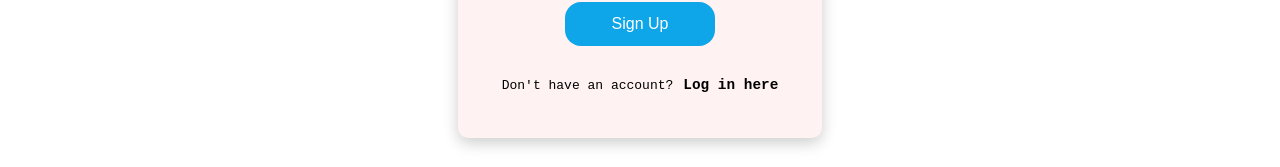
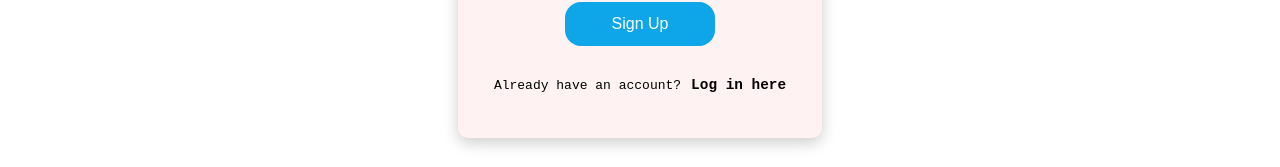
Before and after one commit to Event-Management-System-SVFC/EventManagementSystemFrontend, an Angular app: page /register in a window 1280 px wide. Shown: the part 549-716 px from the top of the page. Built offline with nearby package versions, Linux system fonts and the light colour scheme.

Commit message:
changes in app module

```diff
--- a/src/app/app.component.html
+++ b/src/app/app.component.html
@@ -17,7 +17,7 @@
 
             </ul>
         </nav>
-        <a routerLink='userlogin'><div class="user-profile">Tanjiro Kamado</div></a>
+        <a routerLink='/userlogin'><div class="user-profile">Tanjiro Kamado</div></a>
     </header>
 </body>
 
--- a/src/app/app.module.ts
+++ b/src/app/app.module.ts
@@ -6,8 +6,12 @@ import { AppComponent } from './app.component';
 import { routes } from './app.routes';
 import { AboutComponent } from './components/about/about.component';
 
+
+
 @NgModule({
-  declarations: [AppComponent, AboutComponent],
+  declarations: [AppComponent, AboutComponent
+
+  ],
   imports: [BrowserModule, RouterOutlet, RouterModule.forRoot(routes)],
   providers: [],
   bootstrap: [AppComponent],
--- a/src/app/app.routes.ts
+++ b/src/app/app.routes.ts
@@ -6,11 +6,12 @@ import { DashboardComponent } from './components/dashboard/dashboard.component';
 import { EventlistComponent } from './components/eventlist/eventlist.component';
 import { UserloginComponent } from './components/userlogin/userlogin.component';
 import { RegisterComponent } from './components/register/register.component';
-
+import { ForgotpassComponent } from './components/forgotpass/forgotpass.component';
 
 export const routes: Routes = [{ path: 'about', component: AboutComponent },
     { path: 'home', component: HomeComponent }, { path: 'services', component: ServicesComponent },
     { path: 'dashboard', component: DashboardComponent}, { path: 'eventlist', component: EventlistComponent},
     { path: 'userlogin', component:UserloginComponent },  { path: 'register', component:RegisterComponent },
+    { path: 'forgotpass', component:ForgotpassComponent },
 
 ];
--- a/src/app/components/eventlist/eventlist.component.ts
+++ b/src/app/components/eventlist/eventlist.component.ts
@@ -2,8 +2,7 @@ import { Component } from '@angular/core';
 
 @Component({
   selector: 'app-eventlist',
-  standalone: true,
-  imports: [],
+
   templateUrl: './eventlist.component.html',
   styleUrl: './eventlist.component.css'
 })
--- /dev/null
+++ b/src/app/components/forgotpass/forgotpass.component.html
@@ -0,0 +1 @@
+<p>forgotpass works!</p>
--- a/src/app/components/register/register.component.html
+++ b/src/app/components/register/register.component.html
@@ -17,7 +17,7 @@
         <input type="password" placeholder="Confirm Password" required>
 
         <button type="submit">Sign Up</button>
-        <p>Don't have an account?<a routerLink='userlogin'>Log in here</a></p>
+        <p>Already have an account?<a routerLink='/userlogin'>Log in here</a></p>
 
       </form>
 
--- a/src/app/components/userlogin/userlogin.component.html
+++ b/src/app/components/userlogin/userlogin.component.html
@@ -15,7 +15,8 @@
         <input type="email" placeholder="Email" required>
         <input type="password" placeholder="Password" required>
         <button type="submit">Login</button>
-        <p>Don't have an account?<a routerLink='register'>Register</a></p>
+        <a routerLink='/forgotPass'>Forgot password</a>
+        <p>Don't have an account? <a routerLink='register'>Register</a></p>
 
       </form>
 
--- a/src/app/components/userlogin/userlogin.component.ts
+++ b/src/app/components/userlogin/userlogin.component.ts
@@ -2,7 +2,8 @@ import { Component } from '@angular/core';
 
 @Component({
   selector: 'app-userlogin',
-
+  standalone: true,
+  imports: [],
   templateUrl: './userlogin.component.html',
   styleUrl: './userlogin.component.css'
 })
```
Also changed, not shown: src/app/components/forgotpass/forgotpass.component.ts (added, +12 -0 lines), src/app/components/forgotpass/forgotpass.component.css (added), 1 other file (tests, documents, lock files or other folders).
